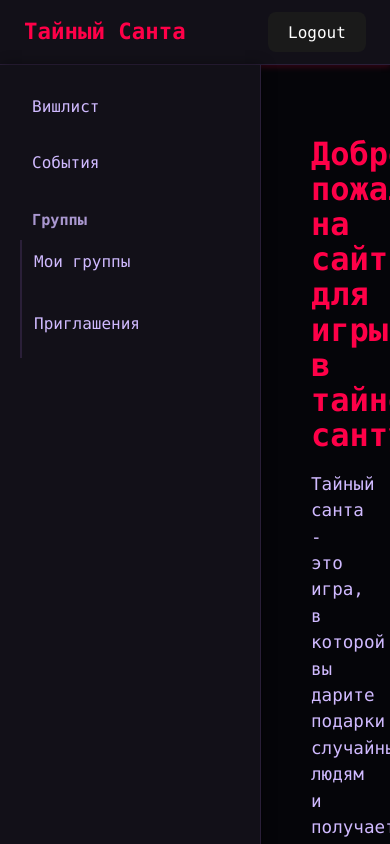
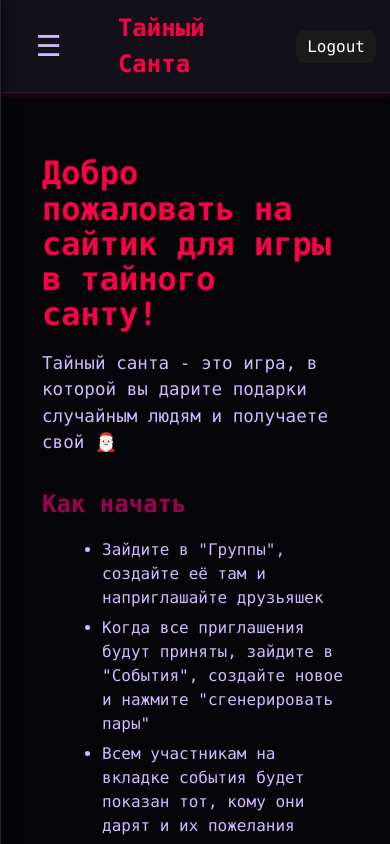
Before and after one commit to nikzarch/secret_santa, a React (Vite) app in the folder frontend/secret_santa_frontend/: page /home in a window 390 px wide. Shown: the top 844 px of the page. Built offline with nearby package versions, Linux system fonts and the light colour scheme; no server answers; sample sign-in values are in the browser's storage.

Commit message:
made usable from mobile devices

```diff
--- a/frontend/secret_santa_frontend/src/common/Header/Header.css
+++ b/frontend/secret_santa_frontend/src/common/Header/Header.css
@@ -2,7 +2,7 @@
     display: flex;
     justify-content: space-between;
     align-items: center;
-    padding: 12px 24px;
+    padding: 15px 24px;
     background-color: var(--color-surface);
     border-bottom: 1px solid var(--color-border);
     color: var(--color-text);
@@ -28,3 +28,30 @@
     color: var(--color-accent-light);
     transform: translateY(-1px);
 }
+.burger {
+    display: none;
+    background: none;
+    border: none;
+    font-size: 1.8rem;
+    color: var(--color-text);
+    cursor: pointer;
+}
+
+@media (max-width: 768px) {
+    .burger {
+        display: flex;
+        width: 5%;
+        justify-content: center;
+    }
+    .name-placeholder {
+        font-size: 150%;
+        width:30%;
+    }
+    .sidebar {
+        box-shadow: 2px 0 12px rgba(0,0,0,0.4);
+    }
+
+    .sidebar-list {
+        margin-top: 40px;
+    }
+}
--- a/frontend/secret_santa_frontend/src/common/Header/Header.jsx
+++ b/frontend/secret_santa_frontend/src/common/Header/Header.jsx
@@ -11,8 +11,14 @@ export default function Header() {
         navigate('/login');
     }
 
+    const openSidebar = () => {
+        const evt = new CustomEvent("open-sidebar");
+        window.dispatchEvent(evt);
+    };
+
     return (
         <header className="app-header">
+            <button className="burger" onClick={openSidebar}>☰</button>
             <div className="name-placeholder" onClick={() => navigate('/home')}>Тайный Санта</div>
             <div
                     className="username-placeholder"
--- a/frontend/secret_santa_frontend/src/components/Sidebar/Sidebar.jsx
+++ b/frontend/secret_santa_frontend/src/components/Sidebar/Sidebar.jsx
@@ -1,8 +1,15 @@
-import React from "react";
+import React, {useEffect, useState} from "react";
 import { NavLink } from "react-router-dom";
 import "./Sidebar.css";
 
 export default function Sidebar() {
+    const [open, setOpen] = useState(false);
+
+    useEffect(() => {
+        const handler = () => setOpen(true);
+        window.addEventListener("open-sidebar", handler);
+        return () => window.removeEventListener("open-sidebar", handler);
+    }, []);
     const navItems = [
         { path: "/wishlist", label: "Вишлист" },
         { path: "/events", label: "События" },
@@ -16,7 +23,7 @@ export default function Sidebar() {
     ];
 
     return (
-        <aside className="sidebar">
+        <aside className={`sidebar ${open ? "open" : ""}`} onClick={() => setOpen(false)}>
             <ul className="sidebar-list">
                 {navItems.map((item) => (
                     <li key={item.label}>
--- a/frontend/secret_santa_frontend/src/components/home/Events/Events.css
+++ b/frontend/secret_santa_frontend/src/components/home/Events/Events.css
@@ -123,3 +123,38 @@
     color: var(--color-text);
     margin-top: 5px;
 }
+
+@media (max-width: 768px) {
+
+    .events-page {
+        padding: 10px;
+    }
+
+    .events-header {
+        flex-direction: column;
+        gap: 10px;
+    }
+
+    .events-header button {
+        width: 100%;
+    }
+
+    .events-list {
+        flex-direction: column;
+    }
+
+    .event-card {
+        width: 90%;
+    }
+
+    .event-footer {
+        display: flex;
+        flex-direction: column;
+    }
+
+    .event-footer button {
+        width: 90%;
+        height: auto;
+    }
+
+}
--- a/frontend/secret_santa_frontend/src/components/home/Groups/Groups.css
+++ b/frontend/secret_santa_frontend/src/components/home/Groups/Groups.css
@@ -85,3 +85,24 @@
     margin: 5px;
     font-size: 0.9rem;
 }
+
+@media (max-width: 768px) {
+
+    .groups-list li button {
+        width: 90%;
+        background-color: var(--color-accent);
+        padding: 7px 8px;
+        font-size: 90%;
+        justify-content: right;
+    }
+    .groups-list li div {
+        display: flex;
+        justify-content: space-between;
+        align-items: center;
+    }
+    .new-group button {
+        width: 12rem;
+    }
+
+
+}
--- a/frontend/secret_santa_frontend/src/components/home/Wishlist/Wishlist.css
+++ b/frontend/secret_santa_frontend/src/components/home/Wishlist/Wishlist.css
@@ -170,3 +170,12 @@
     10%, 90% { opacity: 1; transform: translateY(0); }
     100% { opacity: 0; transform: translateY(-10px); }
 }
+
+@media (max-width: 768px) {
+    .wishlist-form button {
+        width: 100%;
+    }
+    .wishlist-form input {
+        width: 100%;
+    }
+}
--- a/frontend/secret_santa_frontend/src/index.css
+++ b/frontend/secret_santa_frontend/src/index.css
@@ -169,3 +169,44 @@ button:focus-visible {
   border-color: var(--color-accent-light);
   color: var(--color-accent-light);
 }
+
+@media (max-width: 768px) {
+
+  .app-body {
+    flex-direction: column;
+  }
+
+  .app-main {
+    padding: 12px;
+  }
+
+  .sidebar {
+    position: fixed;
+    left: -260px;
+    top: 0;
+    height: 100vh;
+    width: 220px;
+    transition: left .25s ease;
+    z-index: 999;
+  }
+
+  .sidebar.open {
+    left: 0;
+  }
+
+  .sidebar-overlay {
+    position: fixed;
+    inset: 0;
+    background: rgba(0,0,0,0.5);
+    z-index: 998;
+  }
+
+
+  .app-header {
+    padding: 10px 14px;
+  }
+
+  .app-header .button-placeholder button {
+    padding: 6px 10px;
+  }
+}
```
